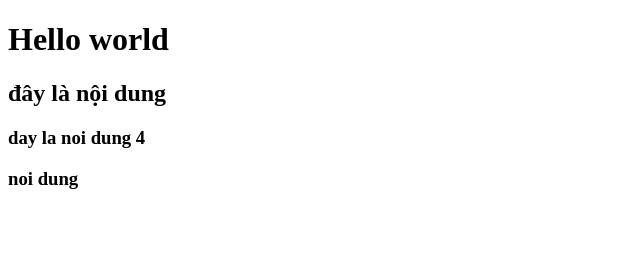
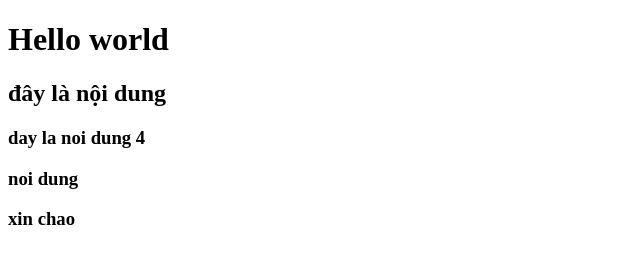
Before and after one commit to Pduc96421/test, a plain HTML site: page index.html in a window 1280 px wide. Shown: the whole page, without its empty margins (0-640 px from the left). Drawn offline with Linux system fonts and the light colour scheme.

Commit message:
cập nhập

```diff
--- a/index.html
+++ b/index.html
@@ -10,5 +10,6 @@
     <h2>đây là nội dung</h2>
     <h3>day la noi dung 4</h3>
     <h3>noi dung</h3>
+    <h3>xin chao</h3/>
 </body>
 </html>
```
